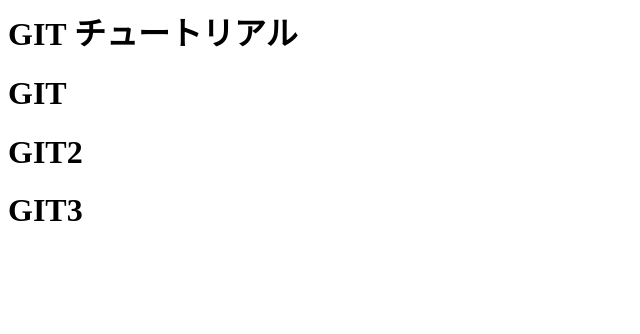
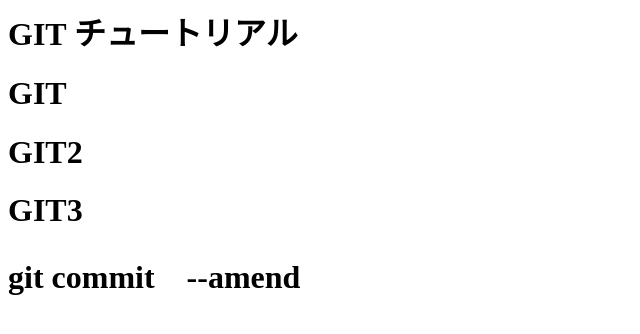
Before and after one commit to tatsuki-52/git_tutorial, a plain HTML site: page index.html in a window 1280 px wide. Shown: the whole page, without its empty margins (0-640 px from the left). Drawn offline with Linux system fonts and the light colour scheme.

```diff
--- a/index.html
+++ b/index.html
@@ -2,3 +2,4 @@
 <h1>GIT</h1>
 <h1>GIT2</h1>
 <h1>GIT3</h1>
+<h1>git commit　--amend</h1>
```
Also changed, not shown: feature.html (added, +1 -0 lines).
